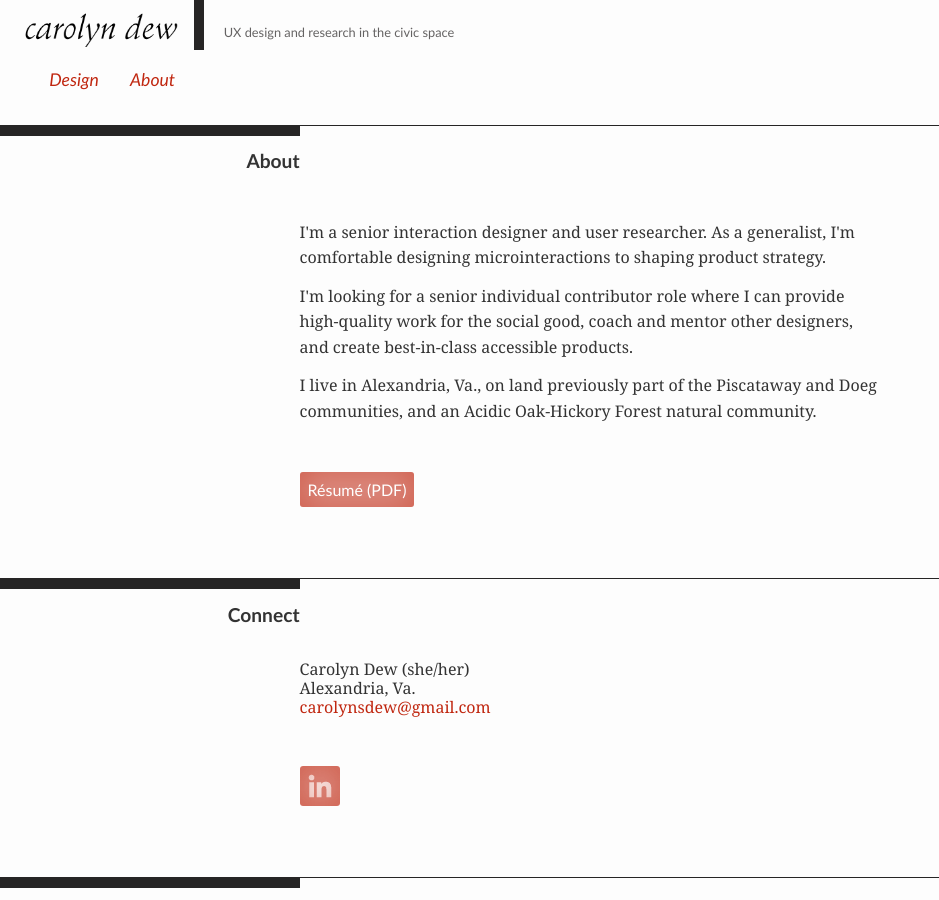
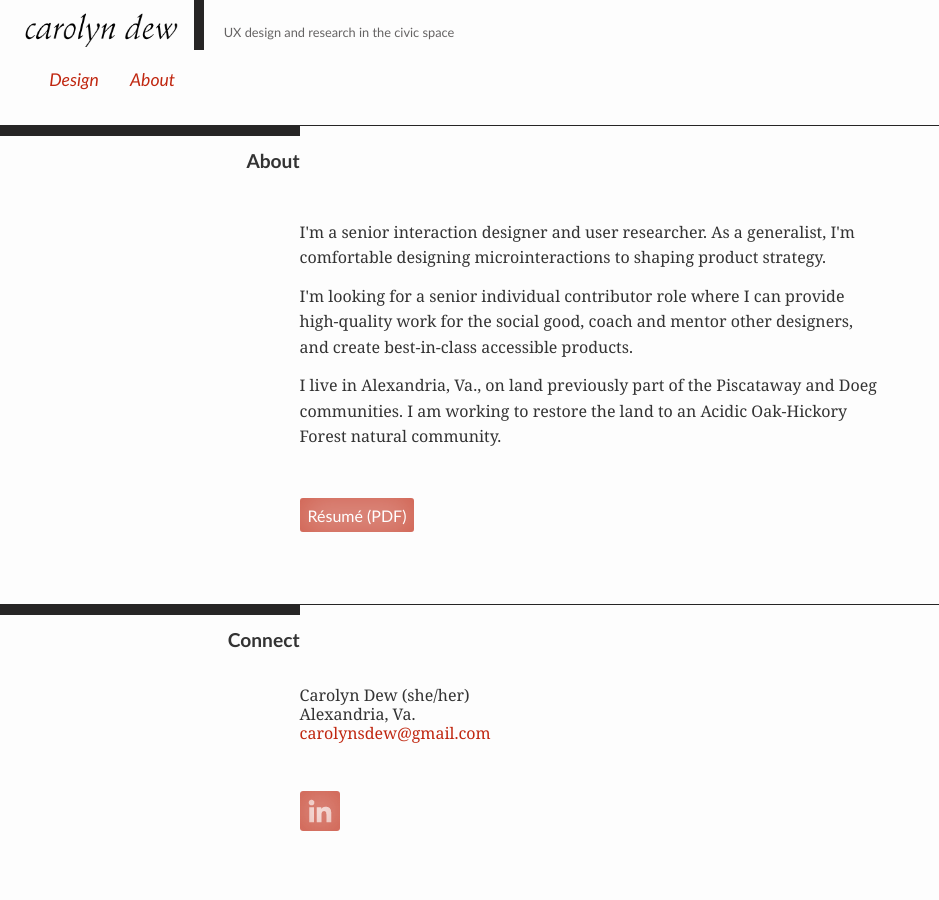
Before and after one commit to carodew/carodew.github.io, a Jekyll site: the page built from about.md, in a window 1280 px wide and 900 px high. Shown: the whole window, without its empty margins (0-939 px from the left). Built offline with Jekyll 4.4.1, drawn with Linux system fonts in a browser that asks for light colours.

Commit message:
finesse plant community statement

```diff
--- a/about.md
+++ b/about.md
@@ -14,7 +14,7 @@
 
 <p>I'm looking for a senior individual contributor role where I can provide high-quality work for the social good, coach and mentor other designers, and create best-in-class accessible products.</p>
 
-		<p>I live in Alexandria, Va., on land previously part of the Piscataway and Doeg communities, and an Acidic Oak-Hickory Forest natural community. </p>
+<p>I live in Alexandria, Va., on land previously part of the Piscataway and Doeg communities. I am working to restore the land to an Acidic Oak-Hickory Forest natural community. </p>
 	<div class="a-resume" >
 	<a href="{{ page.img-path }}/Carolyn-Dew-Resume.pdf" onclick="_gaq.push(['_trackEvent', 'Resume Download', 'Download', 'Button']);" id="resume">R&eacute;sum&eacute; (PDF)</a>
 		</div>
```
